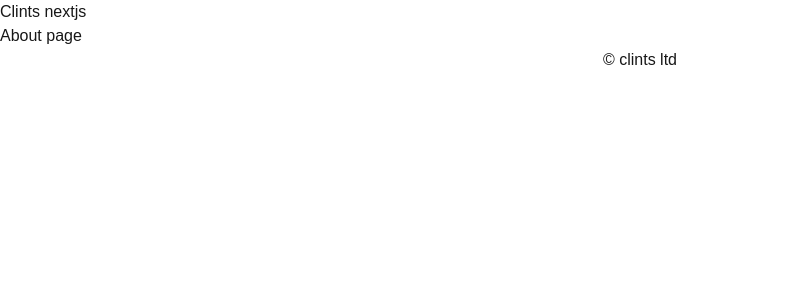
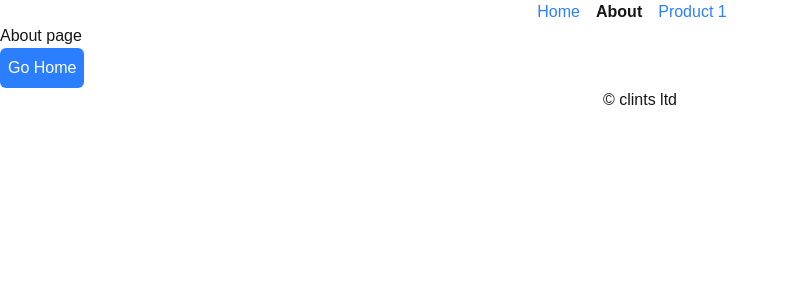
Before and after one commit to Clinton-dev/next-crash, a Next.js app: page /about in a window 1280 px wide. Shown: the top 300 px of the page, without its empty margins (0-789 px from the left). Built offline with nearby package versions, Linux system fonts and the light colour scheme.

Commit message:
Add route handlers

```diff
--- a/src/app/about/page.tsx
+++ b/src/app/about/page.tsx
@@ -1,3 +1,14 @@
+"use client";
+import {useRouter} from "next/navigation";
+
 export default function About() {
-    return(<h1>About page</h1>)
+    const router = useRouter();
+
+    return(
+        <div>
+            <h1>About page</h1>
+
+            <button className="bg-blue-500 text-white p-2 rounded-md"  onClick={() => router.push("/")}>Go Home</button>
+        </div>
+    )
 }
--- /dev/null
+++ b/src/app/components/navigation.tsx
@@ -0,0 +1,15 @@
+"use client"
+import Link from "next/link";
+import {usePathname} from "next/navigation";
+
+export const Navigation = () => {
+    const pathname = usePathname()
+
+    return (
+        <nav>
+            <Link href="/" className={pathname ==="/" ? "font-bold mr-4":"mr-4 text-blue-500"}>Home</Link>
+            <Link href="/about" className={pathname ==="/about" ? "font-bold mr-4":"mr-4 text-blue-500"}>About</Link>
+            <Link href="/products/1" className={pathname ==="/products/1" ? "font-bold mr-4":"mr-4 text-blue-500"}>Product 1</Link>
+        </nav>
+    );
+}
--- a/src/app/layout.tsx
+++ b/src/app/layout.tsx
@@ -1,6 +1,7 @@
 import type { Metadata } from "next";
 import { Geist, Geist_Mono } from "next/font/google";
 import "./globals.css";
+import {Navigation} from "@/app/components/navigation";
 
 const geistSans = Geist({
   variable: "--font-geist-sans",
@@ -27,8 +28,8 @@ export default function RootLayout({
       <body
         className={`${geistSans.variable} ${geistMono.variable} antialiased`}
       >
-      <header>
-        <h1>Clints nextjs</h1>
+      <header className="text-center">
+        <Navigation />
       </header>
         {children}
       <footer className="text-center">&copy; clints ltd</footer>
--- /dev/null
+++ b/src/app/products/[id]/layout.tsx
@@ -0,0 +1,8 @@
+export default function ProductLayout ({children}:{children:React.ReactNode}) {
+    return (<div>
+        {children}
+        <div>
+            <h2>Featured Product Section</h2>
+        </div>
+    </div>);
+}
--- /dev/null
+++ b/src/app/users/[id]/routes.tsx
@@ -0,0 +1,13 @@
+import {users} from "@/app/users/routes";
+
+export async function GET(_request:Request, {params}: {params: {id: string}})  {
+    const {id} = params;
+    const user = users.find(user => user.id === parseInt(id));
+    if(user) {
+        return new Response(JSON.stringify(user), {
+            headers: {"Content-Type": "application/json"}
+        })
+    }
+    return new Response("User not found", {status: 404})
+
+}
--- /dev/null
+++ b/src/app/users/routes.tsx
@@ -0,0 +1,16 @@
+export const users =[
+    {id: 1, name: "John", email: "john@example.com"},
+    {id: 2, name: "Doe", email: "doe@example.com"}
+]
+export async function GET() {
+    return Response.json(users)
+}
+export async function POST(request: Request) {
+    const user = await request.json();
+    const newUser = {...user, id: users.length + 1};
+    users.push(newUser);
+    return new Response(JSON.stringify(newUser), {
+        headers: {"Content-Type": "application/json"},
+        status: 201
+    })
+}
```
